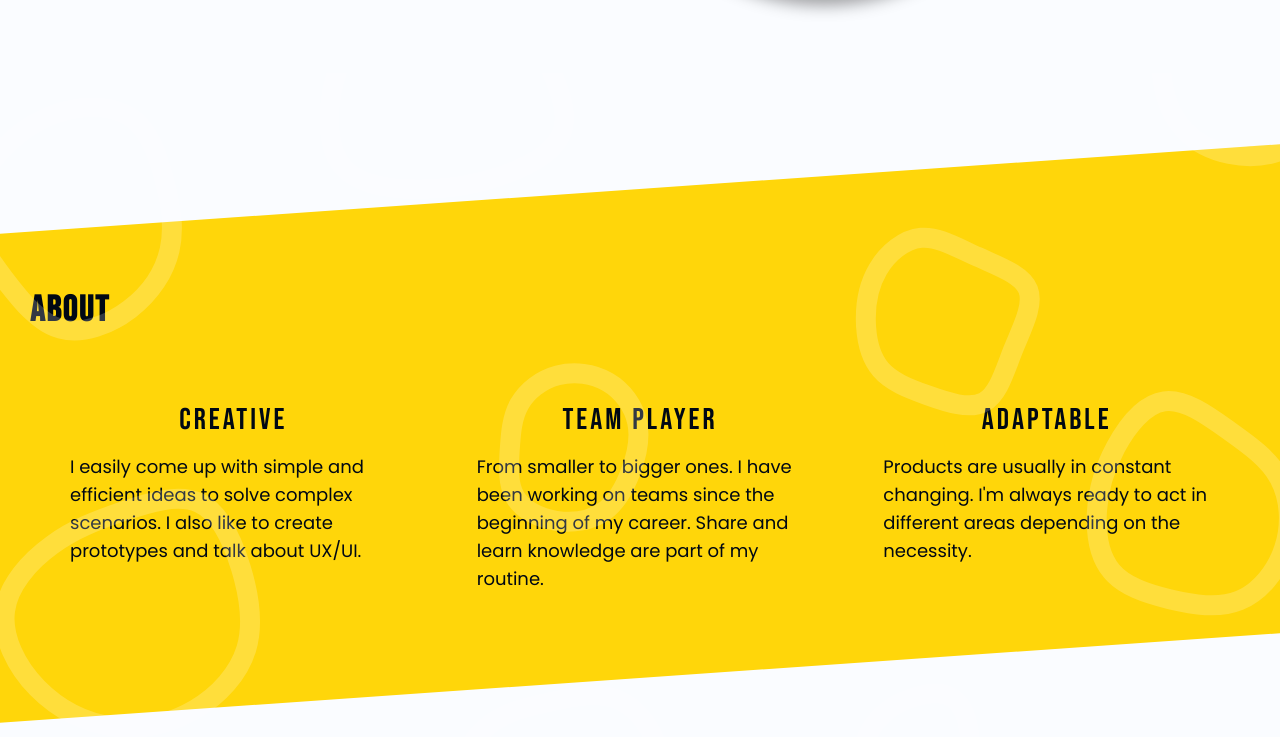
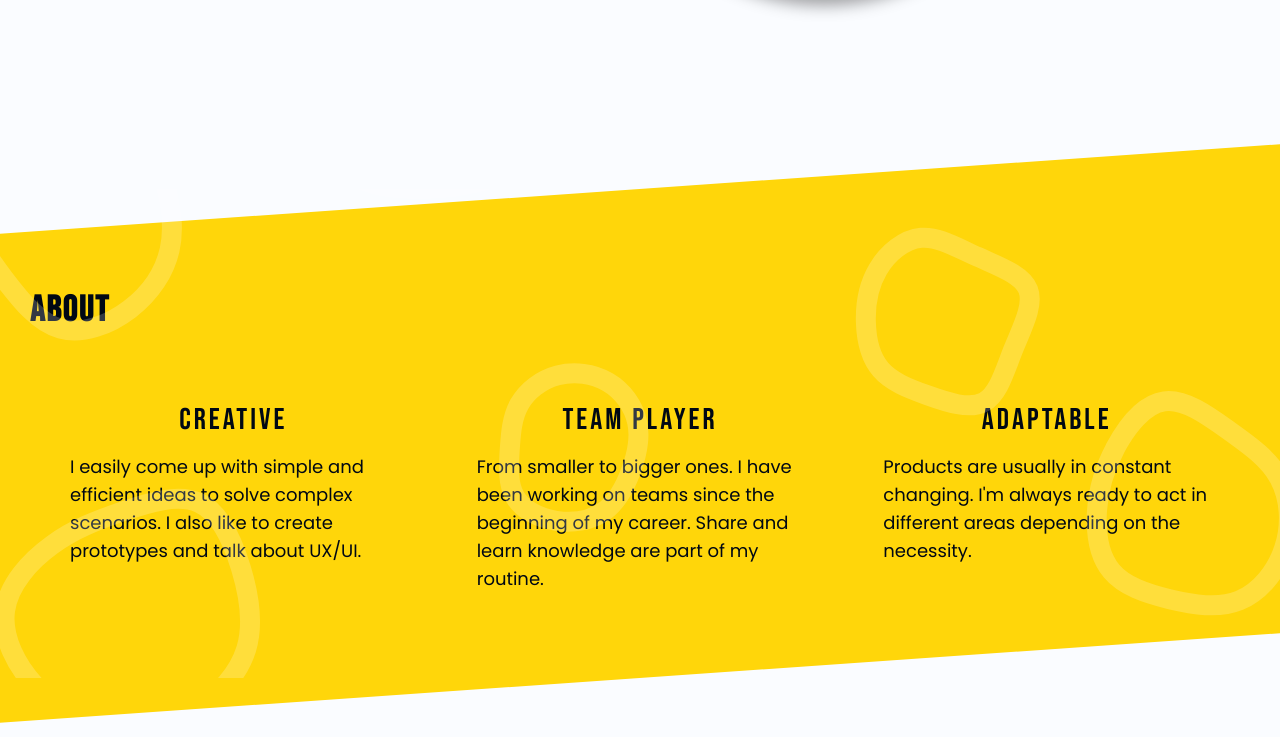
Before and after one commit to fthomasvp/fthomasvp.github.io, an Astro site: page / in a window 1280 px wide. Shown: the part 643-1380 px from the top of the page. Built offline with nearby package versions, Linux system fonts and the light colour scheme; Astro itself is replaced by a stand-in of ours.

Commit message:
fix(about): blob image trespassing section

```diff
--- a/src/components/About.astro
+++ b/src/components/About.astro
@@ -52,6 +52,8 @@
       max-width: 100%;
       height: 100%;
 
+      object-fit: cover;
+
       position: absolute;
       inset: 0;
       /**
@@ -62,10 +64,6 @@
       pointer-events: none;
 
       margin: auto;
-
-      @media (min-width: $breakpoints-md) {
-        height: auto;
-      }
     }
 
     .soft-skills__container {
```
